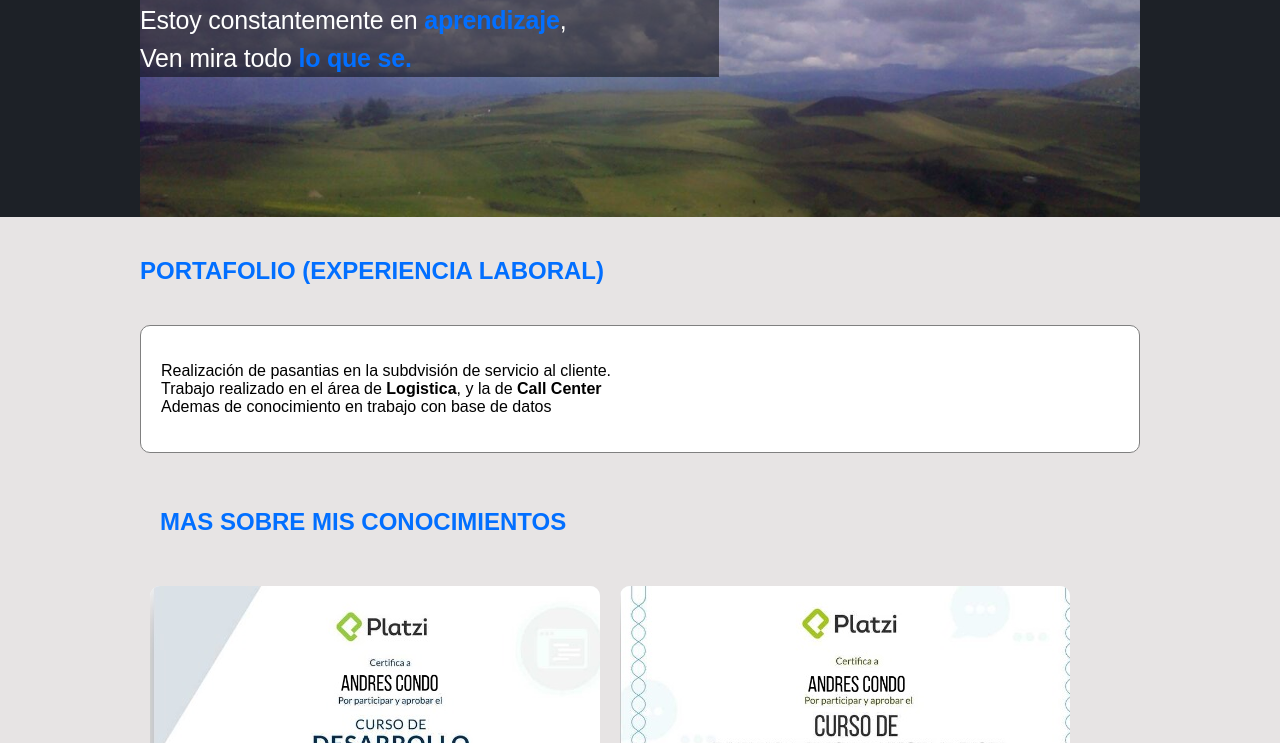
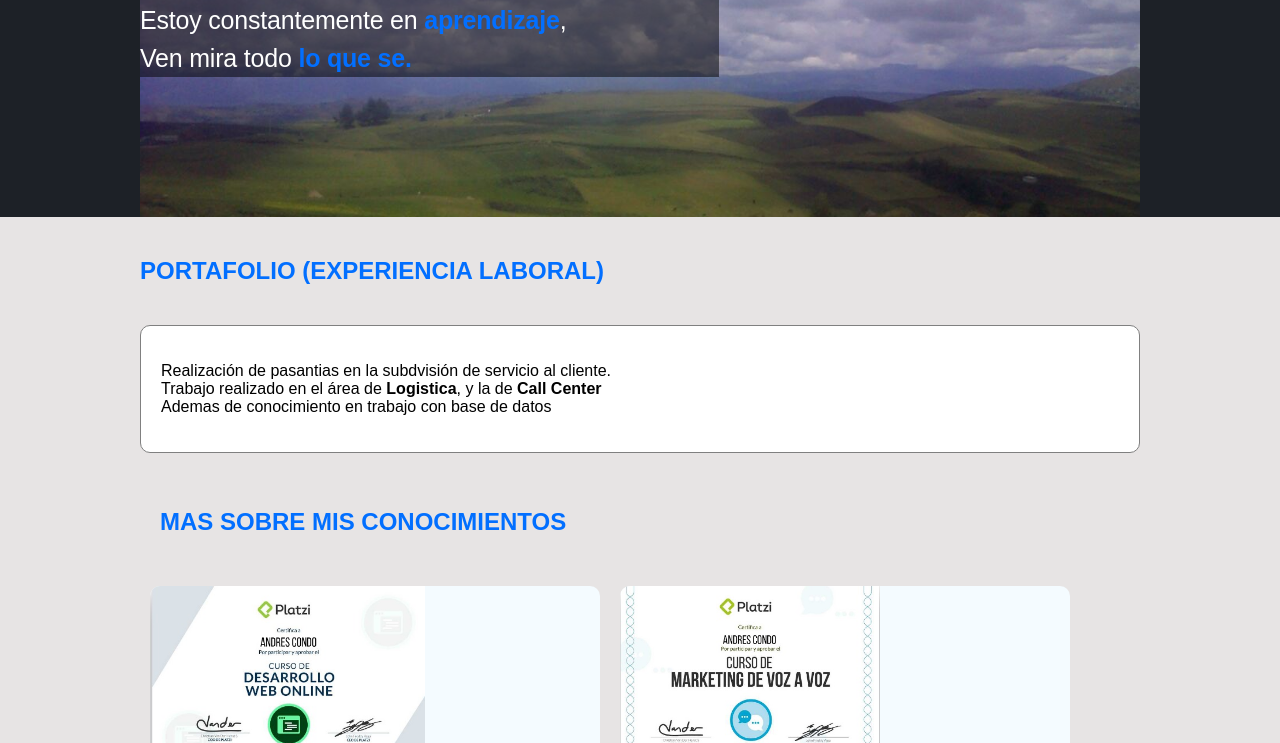
Before and after one commit to andrescondo/andrescondo_old, a plain HTML site: page index.html in a window 1280 px wide. Shown: the part 153-896 px from the top of the page. Drawn offline with Linux system fonts and the light colour scheme; a web font is replaced by a local one.

Commit message:
arreglando certificados 2

```diff
--- a/css/estilos.css
+++ b/css/estilos.css
@@ -230,6 +230,12 @@ a:hover
 	text-align: center;
 }
 
+.event img
+{
+	height: 200px;
+	object-fit: cover;
+}
+
 
 
 .contact {
```
